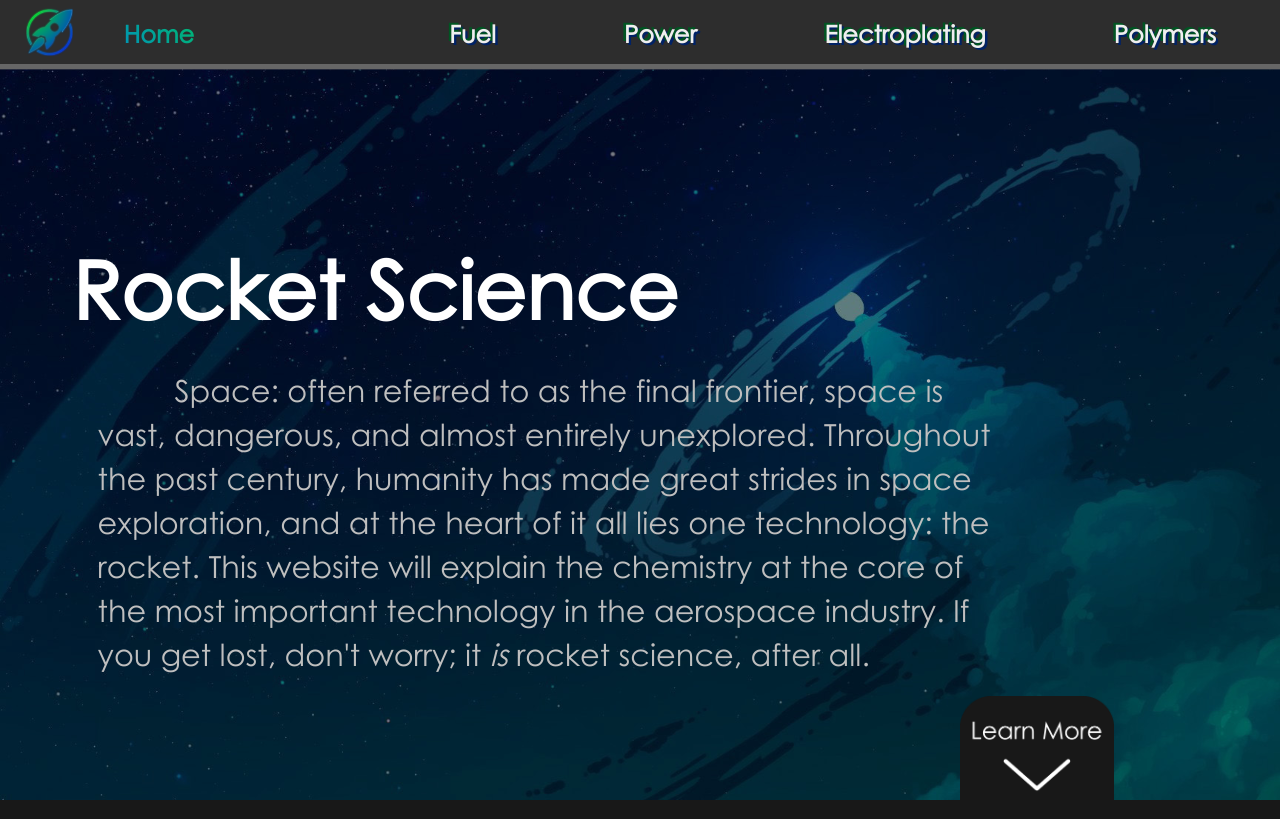
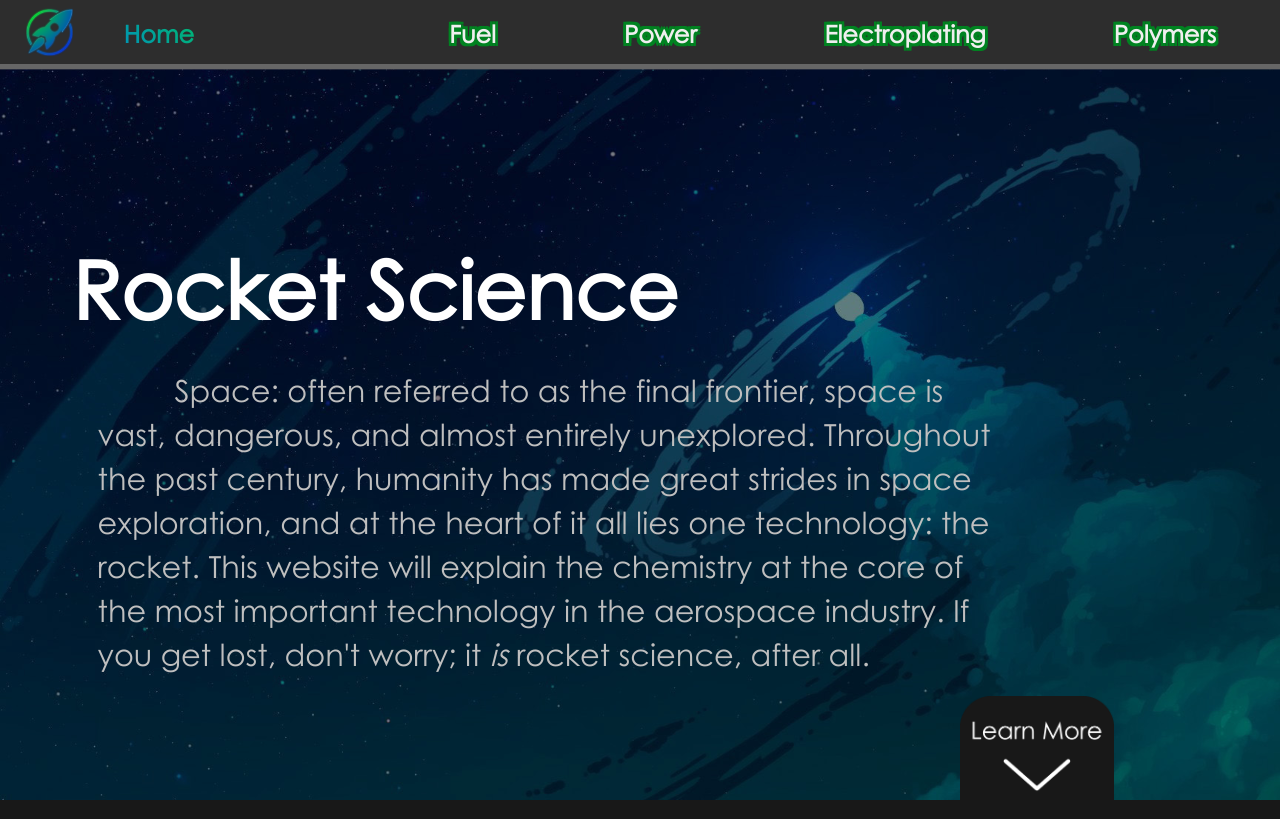
Before and after one commit to kieraClawsie/chem-rocket-science, a plain HTML site: page index.html in a window 1280 px wide. Shown: the top 819 px of the page. Drawn offline with Linux system fonts and the light colour scheme.

Commit message:
Update main.css

```diff
--- a/css/main.css
+++ b/css/main.css
@@ -224,10 +224,10 @@ html {
 
 .notCurrent {
 	transition: 0.3s;
-	text-shadow: -0.2vw -0.18vw #005522, 0.18vw 0.18vw #002266;
+	text-shadow: -0.2vw -0.2vw #008321, 0.2vw 0.2vw #008321, -0.2vw 0.2vw #008321, 0.2vw -0.2vw #008321, 0vw -0.2vw #008321, 0vw 0.2vw #008321, 0.2vw 0vw #008321, -0.2vw 0vw #008321;
 }
 .notCurrent:hover {
-	text-shadow:  0vw 0vw #002266, 0vw 0vw #005522;
+	text-shadow:  0 0 #008321, 0 0 #008321, 0 0 #008321, 0 0 #008321, 0 0 #008321, 0 0 #008321, 0 0 #008321, 0 0 #008321;
 }
 
 .footer {
```
